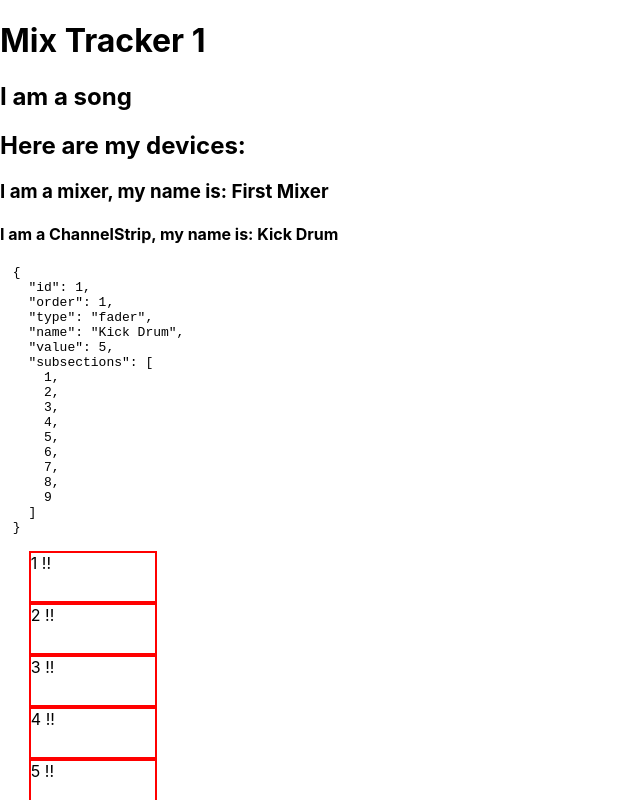
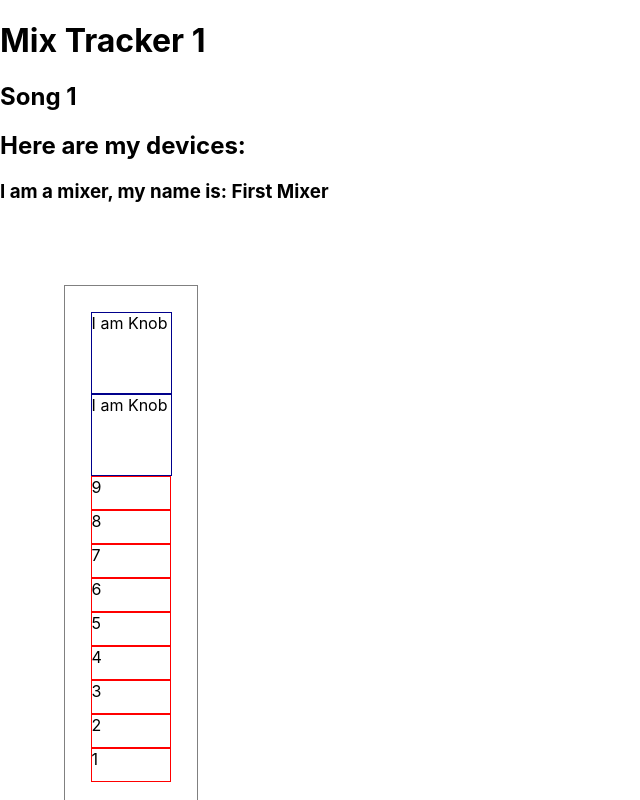
Before and after one commit to rapomerantz/mix_tracker_1, a React (Create React App) app: page / in a window 1280 px wide. Shown: the top 800 px of the page, without its empty margins (0-640 px from the left). Built offline with nearby package versions, Linux system fonts and the light colour scheme.

Commit message:
Reorganized devices and components, minor styling

```diff
--- a/src/App.css
+++ b/src/App.css
@@ -1,17 +1,28 @@
-.fader_wrapper {
-  height: 50em;
-  width: 10em;
-  margin: 1%;
-  /* border: 5px solid slategray; */
+.channel-strip-wrapper {
+  margin: 5%;
+  border: 1px solid grey;
+  padding: 2% 2% 0 2%;
+  display: inline-block;
 }
 
-.fader_border {
-  height: 25em;
-  width: 8em;
-  margin: 1em;
+.fader-wrapper {
+  width: 5em;
 }
 
-.component-subsection-wrapper {
-  border: 2px solid red;
-  height: 12%;
+.fader-border {
+  width: 5em;
 }
+
+.fader-subsection-wrapper {
+  border: 1px solid red;
+  height: 2em;
+}
+
+.fader-selected-subsection {
+  background: palevioletred;
+}
+
+.knob-wrapper {
+  border: 1px solid darkblue;
+  height: 5em;
+}
--- a/src/Components/ChannelStrip.js
+++ /dev/null
@@ -1,31 +0,0 @@
-import React from 'react';
-import BaseDevice from './BaseDevice'
-import '../App.css';
-import Fader from './Fader'
-
-class ChannelStrip extends BaseDevice {
-    constructor(props) {
-        super(props);
-        this.state = {
-            id: 1,
-            order: 1,
-            type: '',
-            name: '',
-            channels: []
-        }
-    }
-
-    render() {
-        let channelStripComponents = this.props.device.components.map((component) => {
-            return <Fader key={component.deviceId} />
-        });
-        return(
-            <div>
-                <h4>I am a ChannelStrip, my name is: {this.props.device.name}</h4>
-                {channelStripComponents}
-            </div>
-        )
-    }
-}
-
-export default ChannelStrip;
--- a/src/Components/ComponenetSubdivision.js
+++ /dev/null
@@ -1,11 +0,0 @@
-import React from 'react';
-
-let ComponentSubdivision = function(props) {
-    return (
-        <div onClick={props.handleClick} className='component-subsection-wrapper'>
-            <span>{props.sectionNumber} !!</span>
-        </div>
-    );
-};
-
-export default ComponentSubdivision;
--- /dev/null
+++ b/src/Components/DeviceComponents/BaseDeviceComponent.js
@@ -0,0 +1,13 @@
+import React from 'react';
+
+class BaseDeviceComponent extends React.Component {
+    componentDidMount() {
+        console.log('mounted a BaseDeviceComponent')
+    }
+
+    logComponentType(deviceType) {
+        console.log('I am a device, my type is: ', deviceType);
+    }
+}
+
+export default BaseDeviceComponent;
--- /dev/null
+++ b/src/Components/DeviceComponents/ChannelStrip.js
@@ -0,0 +1,26 @@
+import React from 'react';
+import BaseDeviceComponent from './BaseDeviceComponent'
+import Fader from './Fader'
+import Knob from './Knob'
+
+class ChannelStrip extends BaseDeviceComponent {
+    render() {
+        let channelStripComponents = this.props.device.components.map((component) => {
+            if (component.type === 'Fader') {
+                return <Fader key={component.componentId} component={component} />
+            } else {
+                return <Knob key={component.componentId} component={component} />
+            }
+        });
+        return(
+            <div className="channel-strip-wrapper">
+                <div>
+                    {channelStripComponents}
+                </div>
+                <h4>{this.props.device.name}</h4>
+            </div>
+        )
+    }
+}
+
+export default ChannelStrip;
--- a/src/Components/Fader.js
+++ b/src/Components/DeviceComponents/Fader.js
@@ -1,25 +1,21 @@
 import React from 'react';
-import '../App.css';
+import '../../App.css';
 import axios from 'axios';
-import BaseDevice from './BaseDevice';
-import ComponentSubdivision from './ComponenetSubdivision';
+import BaseDeviceComponent from './BaseDeviceComponent';
+import FaderSubsection from './FaderSubsection';
 
-class Fader extends BaseDevice {
+class Fader extends BaseDeviceComponent {
     constructor(props) {
         super(props);
         this.handleClick = this.handleClick.bind(this);
         this.state = {
-            id: 1,
-            order: 1,
-            type: 'fader',
-            name: 'Kick Drum',
-            value: 5,
             subsections: [],
         }
     }
 
     componentDidMount = () => {
         this.renderSubsections(9);
+        this.logComponentType(this.props.component.type)
         // this.getUsers();
     };
 
@@ -35,7 +31,7 @@ class Fader extends BaseDevice {
 
     renderSubsections(numberOfSections) {
         let newSubsections = [];
-        for (let i = 1; i <= numberOfSections; i++) {
+        for (let i = numberOfSections; i >= 1; i--) {
             newSubsections.push(i);
         }
         this.setState({
@@ -52,23 +48,18 @@ class Fader extends BaseDevice {
 
     render () {
         let faderSections = this.state.subsections.map((sectionNumber) => {
-            return <ComponentSubdivision key={sectionNumber} sectionNumber={sectionNumber}
-                                         handleClick={() => this.handleClick(sectionNumber)}/>
+            return <FaderSubsection
+            key={sectionNumber}
+            sectionNumber={sectionNumber}
+            handleClick={() => this.handleClick(sectionNumber)}
+            />
         });
 
 
         return (
-            <div className='fader_wrapper'>
-                <div>
-                    <div>
-                        <pre>
-                            {JSON.stringify(this.state, null, 2)}
-                        </pre>
-                    </div>
-                    {this.testSection}
-                    <div className='fader_border'>
-                        {faderSections}
-                    </div>
+            <div className='fader-wrapper'>
+                <div className='fader-border'>
+                    {faderSections}
                 </div>
             </div>
         );
--- /dev/null
+++ b/src/Components/DeviceComponents/FaderSubsection.js
@@ -0,0 +1,11 @@
+import React from 'react';
+
+let FaderSubsection = function(props) {
+    return (
+        <div onClick={props.handleClick} className='fader-subsection-wrapper'>
+            <span>{props.sectionNumber}</span>
+        </div>
+    );
+};
+
+export default FaderSubsection;
--- /dev/null
+++ b/src/Components/DeviceComponents/Knob.js
@@ -0,0 +1,14 @@
+import React from 'react';
+import BaseDeviceComponent from './BaseDeviceComponent';
+
+class Knob extends BaseDeviceComponent {
+    render() {
+        return(
+            <div className="knob-wrapper">
+                <span>I am Knob</span>
+            </div>
+        )
+    }
+}
+
+export default Knob;
--- /dev/null
+++ b/src/Components/Devices/Mixer.js
@@ -0,0 +1,20 @@
+import React from 'react';
+import BaseDevice from '../BaseDevice'
+import ChannelStrip from '../DeviceComponents/ChannelStrip'
+
+class Mixer extends BaseDevice {
+    render() {
+        let channelStrips = this.props.device.channels.map((channelStrip) => {
+           return <ChannelStrip key={channelStrip.componentId} device={channelStrip}/>
+        });
+
+        return(
+            <div>
+                <h3>I am a mixer, my name is: {this.props.device.name}</h3>
+                {channelStrips}
+            </div>
+        )
+    }
+}
+
+export default Mixer;
--- a/src/Components/Mixer.js
+++ /dev/null
@@ -1,32 +0,0 @@
-import React from 'react';
-import BaseDevice from './BaseDevice'
-import '../App.css';
-import ChannelStrip from './ChannelStrip'
-
-class Mixer extends BaseDevice {
-    constructor(props) {
-        super(props);
-        this.state = {
-            id: this.props.device.deviceId,
-            order: 1,
-            type: '',
-            name: '',
-            channels: []
-        }
-    }
-
-    render() {
-        let channelStrips = this.props.device.channels.map((channelStrip) => {
-           return <ChannelStrip key={channelStrip.id} device={channelStrip}/>
-        });
-
-        return(
-            <div>
-                <h3>I am a mixer, my name is: {this.props.device.name}</h3>
-                {channelStrips}
-            </div>
-        )
-    }
-}
-
-export default Mixer;
--- a/src/Components/Song.js
+++ b/src/Components/Song.js
@@ -1,36 +1,12 @@
 import React from 'react';
 import '../App.css';
-import Mixer from './Mixer'
+import Mixer from './Devices/Mixer';
+import mockSongJson from '../song1';
 
 class Song extends React.Component {
     constructor(props) {
         super(props);
-        this.state = {
-            name: 'Song 1',
-            songId: 1,
-            devices: [
-                {
-                    deviceId: 10,
-                    type:'Mixer',
-                    name: 'First Mixer',
-                    channels: [
-                        {
-                            deviceId: 11,
-                            type: 'ChannelStrip',
-                            name: 'Kick Drum',
-                            components: [
-                                {
-                                    deviceId: 12,
-                                    type: 'Fader',
-                                    name: '',
-                                    value: 5
-                                }
-                            ]
-                        }
-                    ],
-                }
-            ]
-        }
+        this.state = mockSongJson()
     }
 
     render() {
@@ -40,7 +16,7 @@ class Song extends React.Component {
 
         return (
             <div>
-                <h2>I am a song</h2>
+                <h2>{this.state.songName}</h2>
                 <h2>Here are my devices: </h2>
                 {deviceArray}
             </div>
--- /dev/null
+++ b/src/song1.js
@@ -0,0 +1,51 @@
+function song1() {
+    return {
+        songName: 'Song 1',
+        songId: 1,
+        devices: [
+            {
+                deviceId: 10,
+                order: 1,
+                type:'Mixer',
+                name: 'First Mixer',
+                channels: [
+                    {
+                        deviceId: 10,
+                        componentId: 100,
+                        order: 1,
+                        type: 'ChannelStrip',
+                        name: 'Kick Drum',
+                        components: [
+                            {
+                                deviceId: 10,
+                                order: 1,
+                                componentId: 102,
+                                type: 'Knob',
+                                name: '',
+                                value: 5
+                            },
+                            {
+                                deviceId: 10,
+                                order: 2,
+                                componentId: 102,
+                                type: 'Knob',
+                                name: '',
+                                value: 5
+                            },
+                            {
+                                deviceId: 10,
+                                order: 3,
+                                componentId: 101,
+                                type: 'Fader',
+                                name: '',
+                                value: 5
+                            },
+                        ]
+                    }
+                ],
+            }
+        ]
+    }
+}
+
+export default song1;
```
